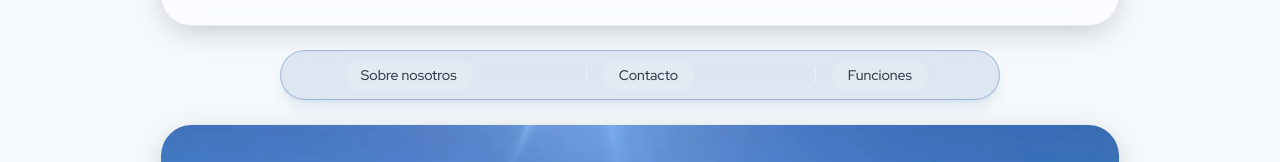
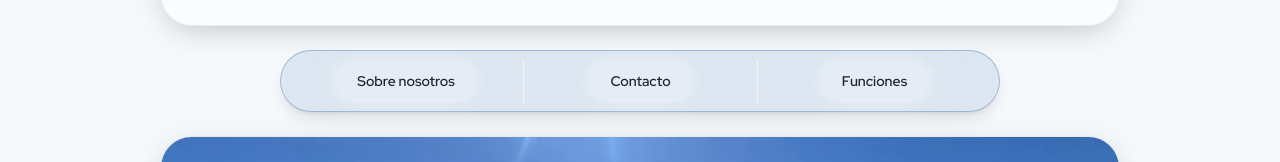
Before and after one commit to ssei-natales/ssei-natales, a Next.js app: page / in a window 1280 px wide. Shown: the part 547-709 px from the top of the page. Built offline with nearby package versions, Linux system fonts and the light colour scheme; no server answers.

Commit message:
Ajustar barra secundaria: columnas exactas de igual ancho y sombra blanca mas notoria

```diff
--- a/src/components/secondary-nav.tsx
+++ b/src/components/secondary-nav.tsx
@@ -13,18 +13,15 @@ export function SecondaryNav() {
   const pathname = usePathname();
 
   return (
-    <nav className="animate-in fade-in slide-in-from-bottom-2 border-blue/30 bg-blue/10 shadow-blue/10 mx-auto mt-6 flex w-3/4 items-center justify-between rounded-full border px-3 py-2 shadow-lg backdrop-blur-xl duration-700">
+    <nav className="animate-in fade-in slide-in-from-bottom-2 border-blue/30 bg-blue/10 mx-auto mt-6 grid w-3/4 grid-cols-3 rounded-full border px-2 py-2 shadow-lg backdrop-blur-xl duration-700">
       {links.map((link, i) => {
         const active = pathname === link.href;
         return (
-          <div key={link.href} className="flex flex-1 items-center justify-center">
-            {i > 0 && <span className="mr-2 h-4 w-px bg-white/40 sm:mr-4" />}
+          <div key={link.href} className={`flex items-center justify-center py-1 ${i > 0 ? "border-l border-white/60" : ""}`}>
             <Link
               href={link.href}
-              className={`rounded-full px-4 py-1.5 text-center text-sm font-medium transition-colors ${
-                active
-                  ? "bg-white/35 text-foreground shadow-[0_1px_6px_rgba(255,255,255,0.5)]"
-                  : "bg-white/15 text-foreground/80 hover:bg-white/25"
+              className={`rounded-full px-5 py-2 text-center text-sm font-semibold shadow-[0_0_16px_rgba(255,255,255,0.6)] transition-colors ${
+                active ? "bg-white/50 text-foreground" : "bg-white/25 text-foreground/90 hover:bg-white/40"
               }`}
             >
               {link.label}
```
